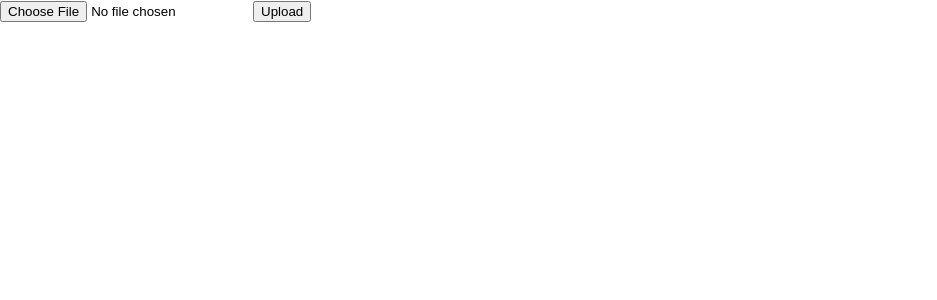
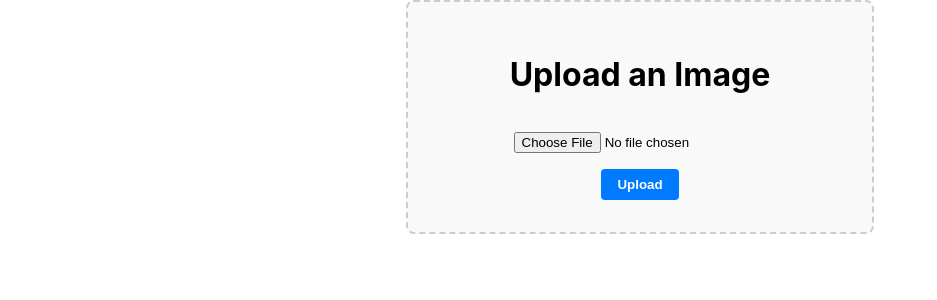
Before and after one commit to majdaltouzach/CougHacks2025, a React (Create React App) app in the folder photo_metadata_handler/frontend/: page / in a window 1280 px wide. Shown: the top 300 px of the page, without its empty margins (0-937 px from the left). Built offline with nearby package versions, Linux system fonts and the light colour scheme.

Commit message:
Implemented the UI upload center design

```diff
--- a/photo_metadata_handler/frontend/src/components/UploadForm.tsx
+++ b/photo_metadata_handler/frontend/src/components/UploadForm.tsx
@@ -2,10 +2,12 @@
 import axios from "axios";
 import { useNavigate } from "react-router-dom";
 import { useState } from "react";
+import '../UploadForm.css'
+
 const UploadForm = () => {
     const [file, setFile] = useState<File | null>(null);
     const navigate = useNavigate();
-
+    const askInput = "Upload an Image";
     const handleUpload = async () => {
       if (!file) return;
 
@@ -19,7 +21,8 @@ const UploadForm = () => {
     };
 
     return (
-      <div>
+      <div className = "uploadContainer">
+        <h1>{askInput}</h1>
         <input
           type="file"
           accept="image/*"
```
